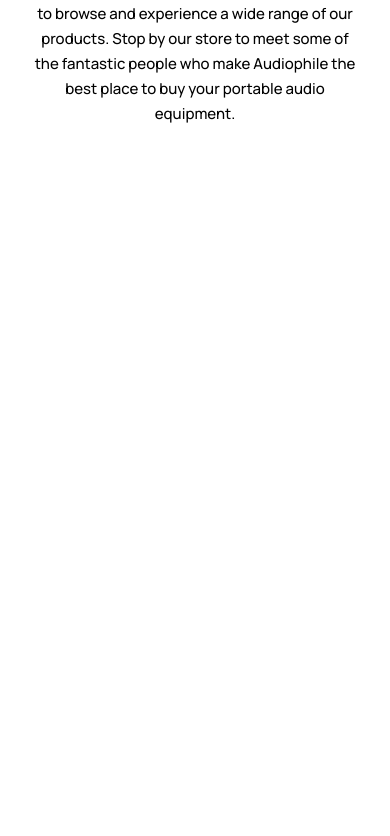
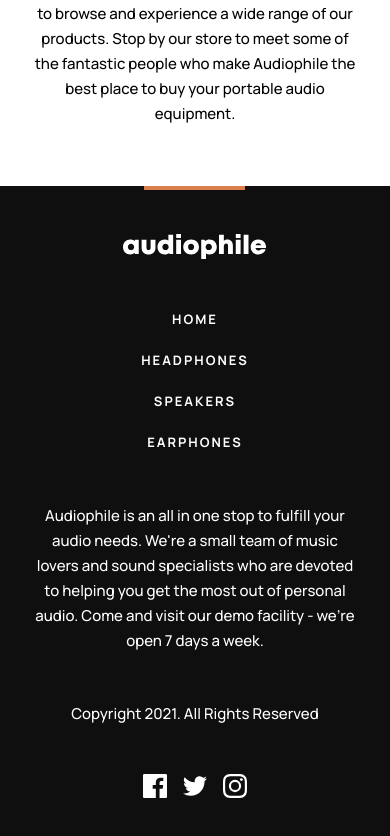
Before and after one commit to okeke-ugochukwu/Frontend_mentor_audiophile_ecommerce_website, a Vue app: page / in a window 390 px wide. Shown: the part 3490-4326 px from the top of the page. Before the commit the page ends 3676 px from the top, so only its background shows below. Built offline with nearby package versions, Linux system fonts and the light colour scheme.

Commit message:
Footer done. { Responsive }

```diff
--- a/src/components/a/bars/footerBar.vue
+++ b/src/components/a/bars/footerBar.vue
@@ -1,17 +1,64 @@
 <template>
-   <div>
+   <footer class="relative pt-12 pb-[38px] bg-ad-black md:pt-[60px] md:pb-[46px] lg:pt-[75px] lg:pb-[48px]">
 
-   </div>
+      <!-- MARGIN -->
+      <div class="margin">
+
+         <!-- LOGO + NAVIGATION -->
+         <div class="flex flex-col items-center gap-12 mb-12  md:items-start md:mb-8 md:gap-8">
+            <div class="absolute top-0 w-[101px] h-1 bg-ad-brown">
+
+            </div>
+
+            <router-link to="/" class="">
+               <img
+
+                  src="@/assets/imgs/shared/logo.svg" alt="audiophile"
+               >
+            </router-link>
+
+            <mainNav />
+         </div>
+
+         <!-- ABOUT + (COPYRIGHT & SOCIALS) -->
+         <div class="text-center text-white flex flex-col items-center gap-12 md:items-start md:gap-[80px] md:text-left">
+            <p class="body-text max-w-[400px] md:max-w-[689px] pxl:max-w-[540px]">
+               Audiophile is an all in one stop to fulfill your audio needs.
+               We're a small team of music lovers and sound specialists who are devoted to helping you
+               get the most out of personal audio. Come and visit our demo facility - we’re open 7 days a week.
+            </p>
+
+            <div class="w-full flex flex-col gap-12 md:flex-row md:justify-between">
+               <div class="body-text">Copyright 2021. All Rights Reserved</div>
+
+               <div>
+                  <ul class="flex items-center justify-center gap-4">
+                     <li v-for="platform in socials" :key="platform">
+                        <a href="">
+                           <img :src="require(`@/assets/imgs/shared/desktop/icon-${platform}.svg`)" :alt="platform">
+                        </a>
+                     </li>
+                  </ul>
+               </div>
+
+            </div>
+         </div>
+      </div>
+
+   </footer>
 </template>
 
 <script>
+   import mainNav from '../navs/mainNav.vue';
+
    export default {
       name: 'footerBar',
+      components:  { mainNav },
 
       setup () {
+         const socials = ['facebook', 'twitter', 'instagram']
 
-
-         return {}
+         return { socials }
       }
    }
 </script>
--- a/src/components/a/navs/mainNav.vue
+++ b/src/components/a/navs/mainNav.vue
@@ -1,8 +1,8 @@
 <template>
    <nav>
-      <ul class="flex gap-[34px]">
+      <ul class="flex flex-col gap-4 md:flex-row lg:gap-[34px]">
          <li
-            class="inline text-[13px]"
+            class="text-center lg:text-left lg:inline text-[13px]"
             v-for="item in navLinks" :key="item"
          >
             <router-link
--- a/src/views/home/home.vue
+++ b/src/views/home/home.vue
@@ -1,6 +1,6 @@
 <template>
 
-   <!-- HERO SECTION -->
+   <!-- HEADER + HERO SECTION -->
    <section
       class="hero relative p-[0.01px]
          bg-[url('/src/assets/imgs/home/mobile/image-header.jpg')] bg-cover bg-center
@@ -96,7 +96,7 @@
                   ZX9 SPEAKER
                </h2>
 
-               <p class="body-text text-ad-off-white-text mb-6 max-w-[280px] md:mb-10 lg:max-w-[340px]">
+               <p class="body-text text-ad-off-white-text mb-6 max-w-[280px] md:mb-10 lg:max-w-[300px]">
                   Upgrade to premium speakers that are phenomenally built to deliver truly remarkable sound.
                </p>
 
@@ -185,11 +185,14 @@
 
    </section>
 
+   <!-- FOOTER -->
+   <footerBar />
 </template>
 
 <script>
    import headerBar from '@/components/a/bars/headerBar.vue'
    import menuBar from '@/components/a/bars/menuBar.vue'
+   import footerBar from '@/components/a/bars/footerBar.vue'
    import floatingProductCard from '@/components/product/floatingProductCard.vue'
    import { computed } from 'vue'
    import { useStore } from 'vuex'
@@ -197,7 +200,7 @@
 
    export default {
       name: 'HomePage',
-      components: { headerBar, menuBar, floatingProductCard },
+      components: { headerBar, menuBar, floatingProductCard, footerBar },
 
       setup () {
          const store = useStore();
```
